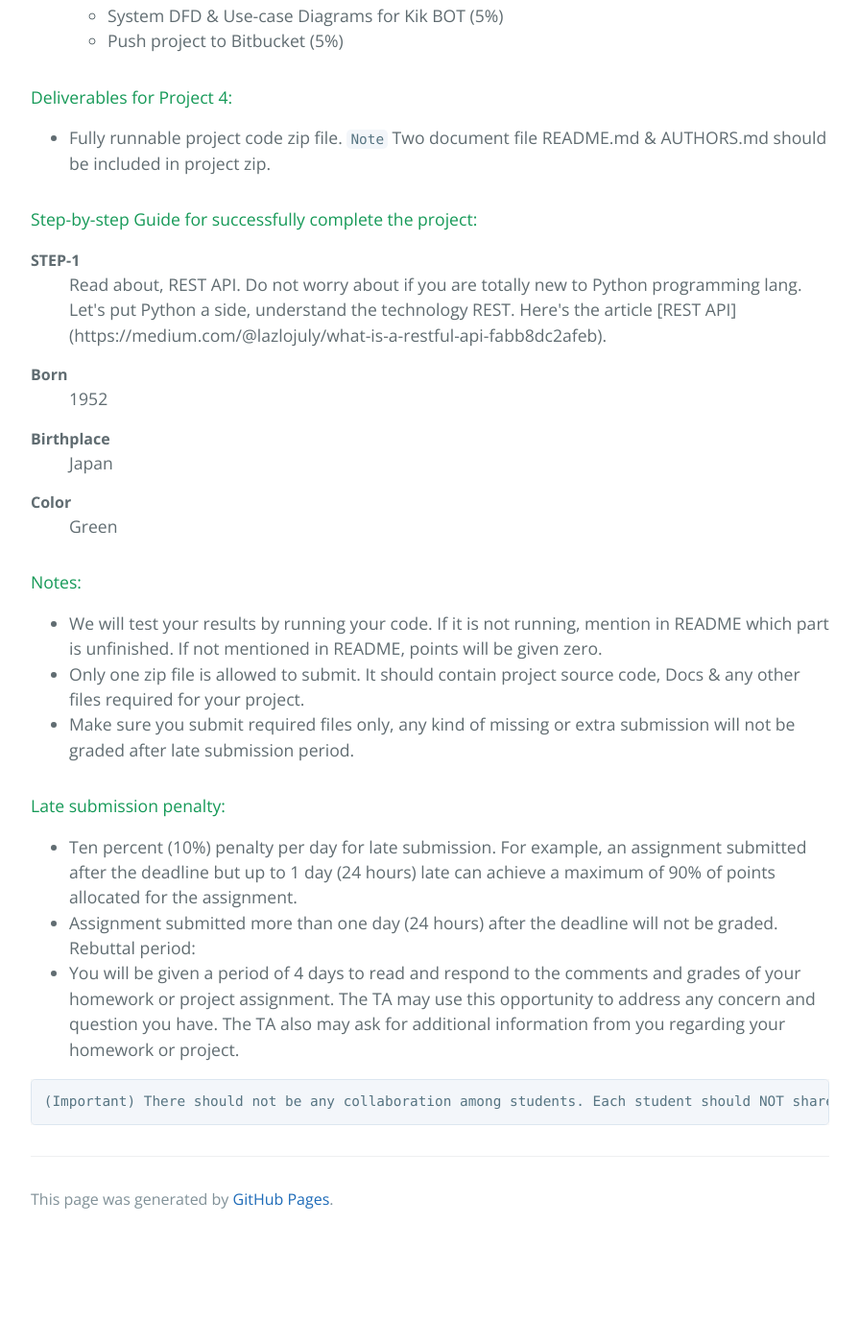
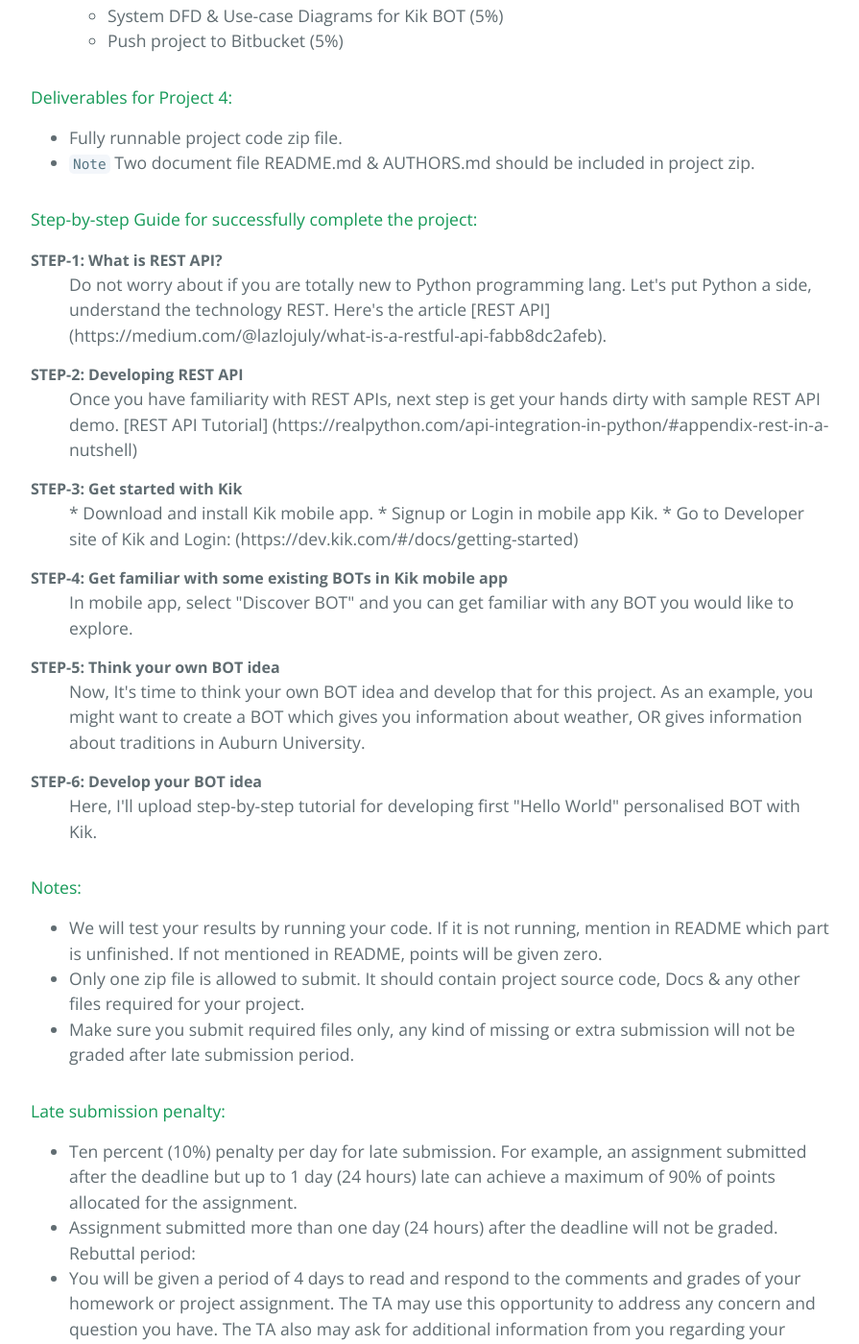
Before and after one commit to Ravi2712/ravi2712.github.io, a Jekyll site: the page built from index.md, in a window 1280 px wide and 1400 px high, scrolled down 785 px. Shown: the whole window at 96% size, without its empty margins (192-1087 px from the left). Built offline with Jekyll 4.4.1, drawn with Linux system fonts in a browser that asks for light colours; before the commit the page ends 2078 px from its top, so only the background shows below that.

Commit message:
change#3

```diff
--- a/index.md
+++ b/index.md
@@ -21,19 +21,29 @@ In this project, we are going to create "Personalised Bot" with platform [Kik](h
 #### Deliverables for Project 4:
 
 * Fully runnable project code zip file.
-`Note` Two document file README.md & AUTHORS.md should be included in project zip.
+* `Note` Two document file README.md & AUTHORS.md should be included in project zip.
 
 #### Step-by-step Guide for successfully complete the project:
 
 <dl>
-<dt>STEP-1</dt>
-<dd>Read about, REST API. Do not worry about if you are totally new to Python programming lang. Let's put Python a side, understand the technology REST. Here's the article [REST API] (https://medium.com/@lazlojuly/what-is-a-restful-api-fabb8dc2afeb).</dd>
-<dt>Born</dt>
-<dd>1952</dd>
-<dt>Birthplace</dt>
-<dd>Japan</dd>
-<dt>Color</dt>
-<dd>Green</dd>
+<dt>STEP-1: What is REST API?</dt>
+<dd>Do not worry about if you are totally new to Python programming lang. Let's put Python a side, understand the technology REST. Here's the article [REST API] (https://medium.com/@lazlojuly/what-is-a-restful-api-fabb8dc2afeb).</dd>
+<dt>STEP-2: Developing REST API</dt>
+<dd>Once you have familiarity with REST APIs, next step is get your hands dirty with sample REST API demo.
+[REST API Tutorial] (https://realpython.com/api-integration-in-python/#appendix-rest-in-a-nutshell) </dd>
+<dt>STEP-3: Get started with Kik</dt>
+<dd>
+* Download and install Kik mobile app.
+* Signup or Login in mobile app Kik.
+* Go to Developer site of Kik and Login: (https://dev.kik.com/#/docs/getting-started)</dd>
+<dt>STEP-4: Get familiar with some existing BOTs in Kik mobile app</dt>
+<dd>In mobile app, select "Discover BOT" and you can get familiar with any BOT you would like to explore.</dd>
+<dt>STEP-5: Think your own BOT idea</dt>
+<dd>Now, It's time to think your own BOT idea and develop that for this project. As an example, you might want to create a BOT which gives you information about weather, OR gives information about traditions in Auburn University.</dd>
+<dt>STEP-6: Develop your BOT idea</dt>
+<dd>
+Here, I'll upload step-by-step tutorial for developing first "Hello World" personalised BOT with Kik.
+</dd>
 </dl>
 
 #### Notes:
```
